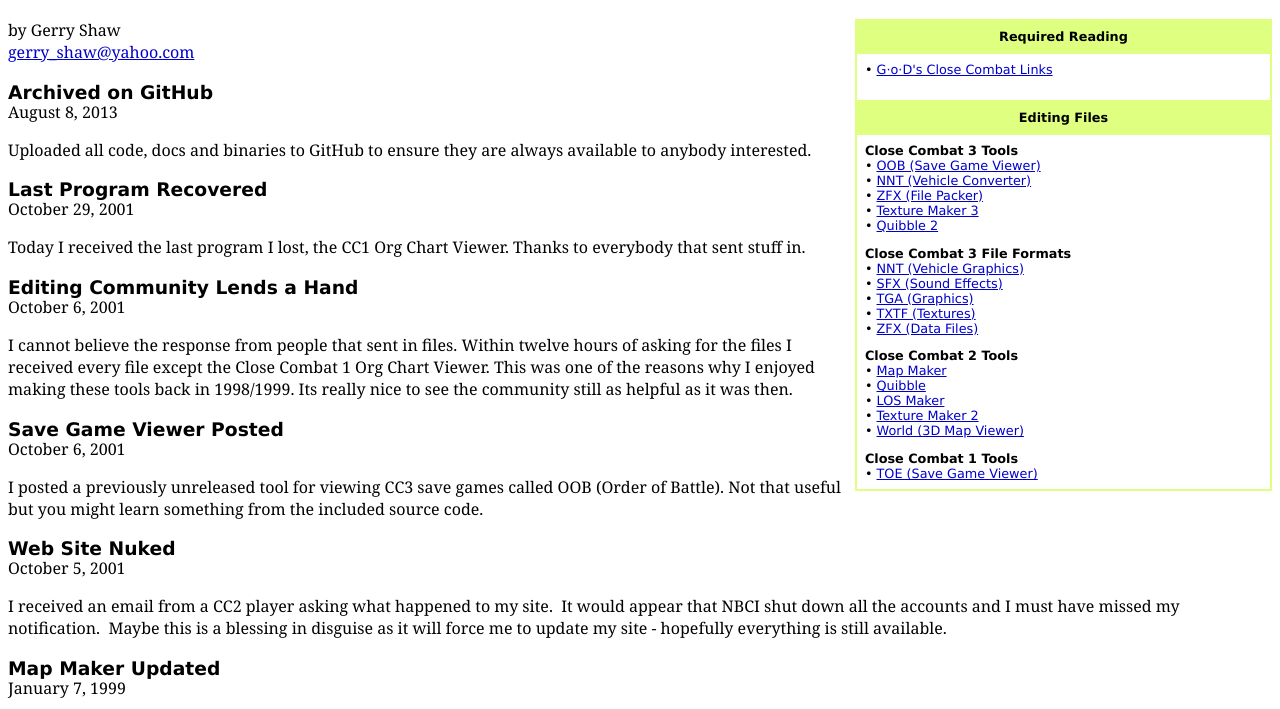
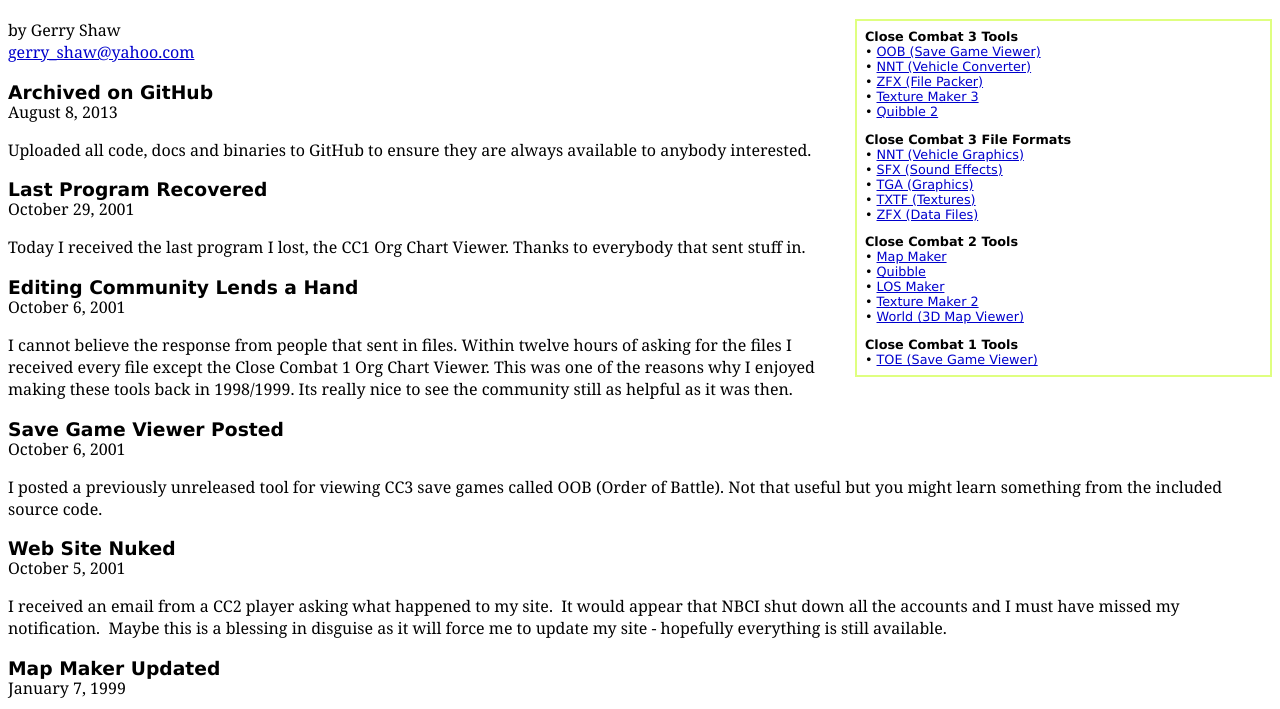
Before and after one commit to gshaw/closecombat, a plain HTML site: page index.html in a window 1280 px wide. Shown: the part 91-800 px from the top of the page. Drawn offline with Linux system fonts and the light colour scheme.

Commit message:
Update index.html

```diff
--- a/index.html
+++ b/index.html
@@ -18,20 +18,6 @@
 <h1>Tintin's Close Combat Tools</h1>
 
 <table align="right" border="1" width="33%" cellspacing="0" cellpadding="0" bordercolor="#DFFF80">
-	<tr>
-		<td class="SideBar" width="100%" bgcolor="#DFFF80">
-		<p align="center"><b>Required Reading</b></td>
-	</tr>
-	<tr>
-		<td class="SideBar" width="100%">
-			• <a title="The Yahoo! of Close Combat" href="http://home.wanadoo.nl/cclinks/">G&middot;o&middot;D's Close Combat Links</a><br>
-			&nbsp;
-		</td>
-	</tr>
-	<tr>
-		<td class="SideBar" width="100%" bgcolor="#DFFF80" align="center">
-		<b>Editing Files</b></td>
-	</tr>
 	<tr>
 		<td class="SideBar" width="100%">
 			<p>
```
